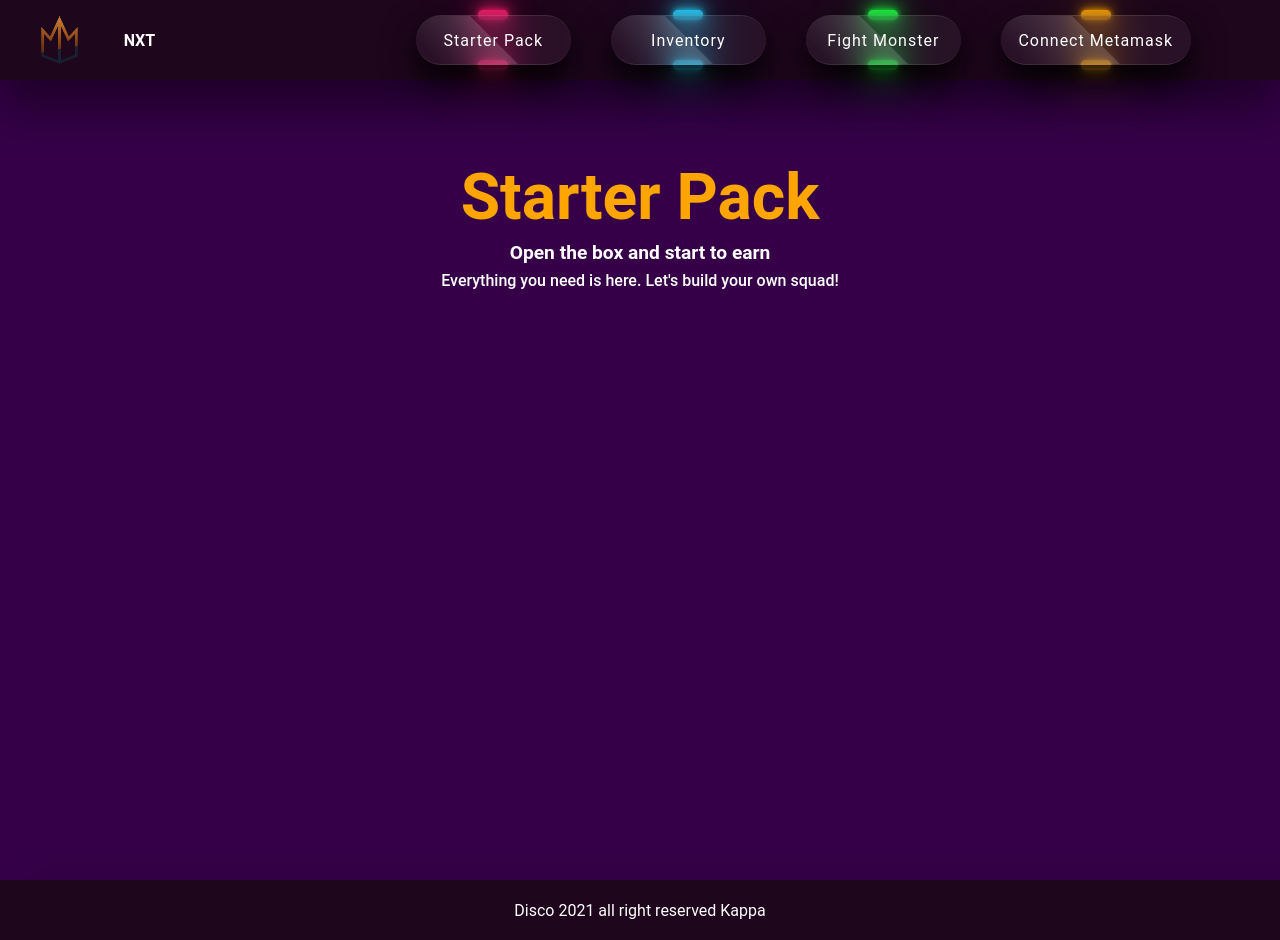
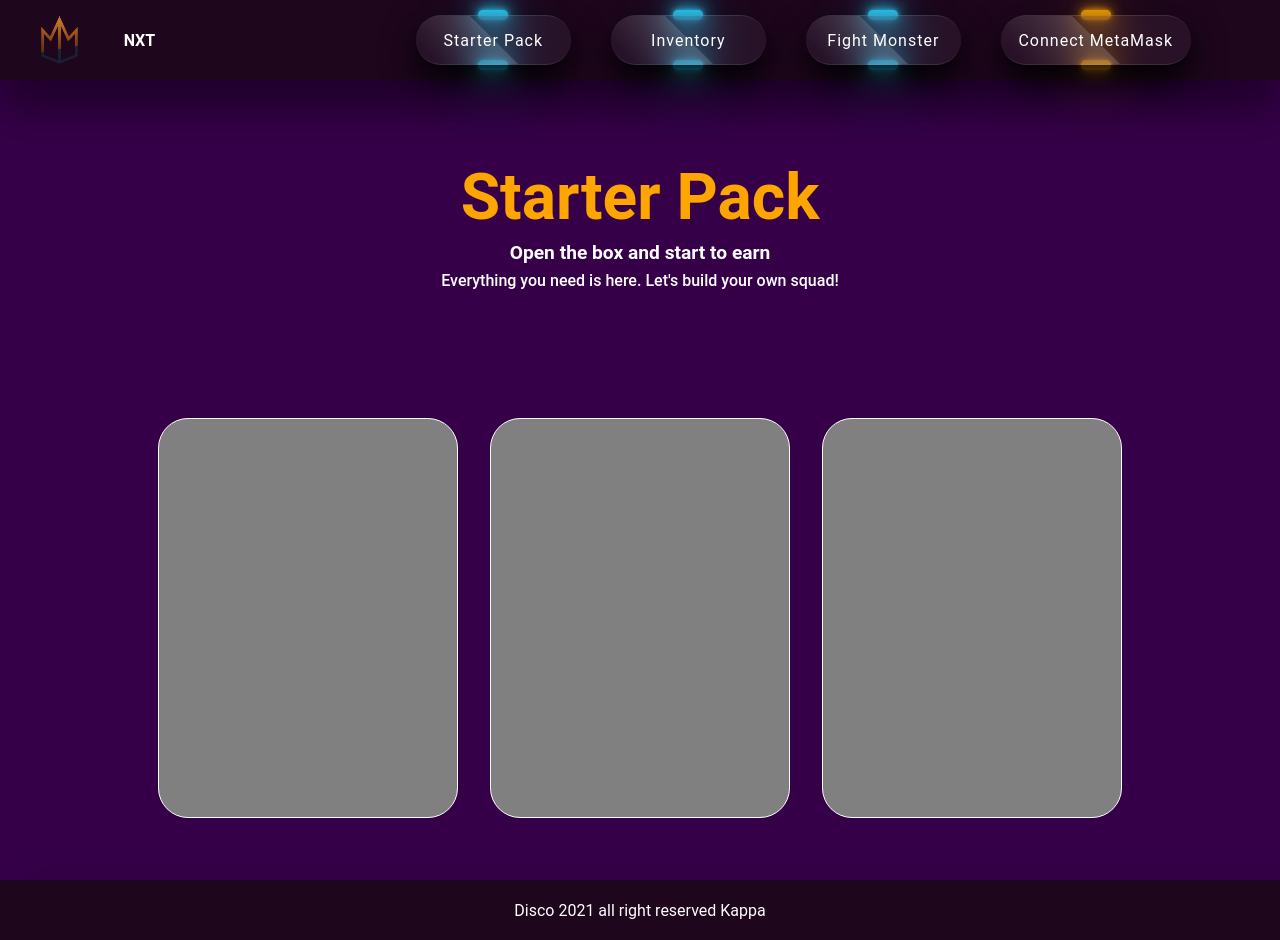
Before and after one commit to swdiscordia/nft-project, a Next.js app: page / in a window 1280 px wide. Built offline with nearby package versions, Linux system fonts and the light colour scheme; a web font is replaced by a local one.

Commit message:
color change on nav button

```diff
--- a/components/ButtonNav.js
+++ b/components/ButtonNav.js
@@ -23,7 +23,7 @@ const ButtonNav = () => {
       </Link>
       <Link href="/fightmonster" passHref>
         <div className={styles.btn}>
-          <a href="#">Connect Metamask</a>
+          <a href="#">Connect MetaMask</a>
         </div>
       </Link>
     </div>
--- a/pages/index.js
+++ b/pages/index.js
@@ -8,6 +8,7 @@ const Hero = styled.div`
   width: 100%;
   display: flex;
   align-items: flex-start;
+  flex-direction: column;
 `;
 
 const HeaderContent = styled.div`
@@ -24,7 +25,6 @@ const Heading = styled.h1`
   font-size: 4rem;
   font-weight: 600;
   margin-top: 5rem;
-  margin-bottom: 0%;
 `;
 
 const TextStarter = styled.h4`
@@ -39,6 +39,25 @@ const SubText = styled.p`
   font-size: 1rem;
   margin: 0;
   font-weight: 500;
+`;
+
+const ContainerCard = styled.div`
+  width: 100%;
+  height: 400px;
+  margin-top: 8rem;
+  display: flex;
+  justify-content: center;
+`;
+
+const Cards = styled.div`
+  width: 300px;
+  height: 100%;
+  background-color: grey;
+  margin-left: 1rem;
+  margin-right: 1rem;
+  border-radius: 30px;
+  border: solid 1px #fff;
+  box-shadow: rgba(255, 255, 255, 0.1);
 `;
 
 //#################### Function page ##########################
@@ -58,6 +77,11 @@ export default function Home() {
             Everything you need is here. Let's build your own squad!
           </SubText>
         </HeaderContent>
+        <ContainerCard>
+          <Cards />
+          <Cards />
+          <Cards />
+        </ContainerCard>
       </Hero>
     </>
   );
--- a/styles/Buton.module.css
+++ b/styles/Buton.module.css
@@ -107,9 +107,9 @@
 
 .container .btn:nth-child(1)::before,
 .container .btn:nth-child(1)::after {
-  background: #ff1f71;
-  box-shadow: 0 0 5px #ff1f71, 0 0 15px #ff1f71, 0 0 30px #ff1f71,
-    0 0 60px #ff1f71;
+  background: #2bd2ff;
+  box-shadow: 0 0 5px #2bd2ff, 0 0 15px #2bd2ff, 0 0 30px #2bd2ff,
+    0 0 60px #2bd2ff;
 }
 
 .container .btn:nth-child(2)::before,
@@ -121,9 +121,9 @@
 
 .container .btn:nth-child(3)::before,
 .container .btn:nth-child(3)::after {
-  background: #1eff45;
-  box-shadow: 0 0 5px #1eff45, 0 0 15px #1eff45, 0 0 30px #1eff45,
-    0 0 60px #1eff45;
+  background: #2bd2ff;
+  box-shadow: 0 0 5px #2bd2ff, 0 0 15px #2bd2ff, 0 0 30px #2bd2ff,
+    0 0 60px #2bd2ff;
 }
 
 .container .btn:nth-child(4)::before,
```
